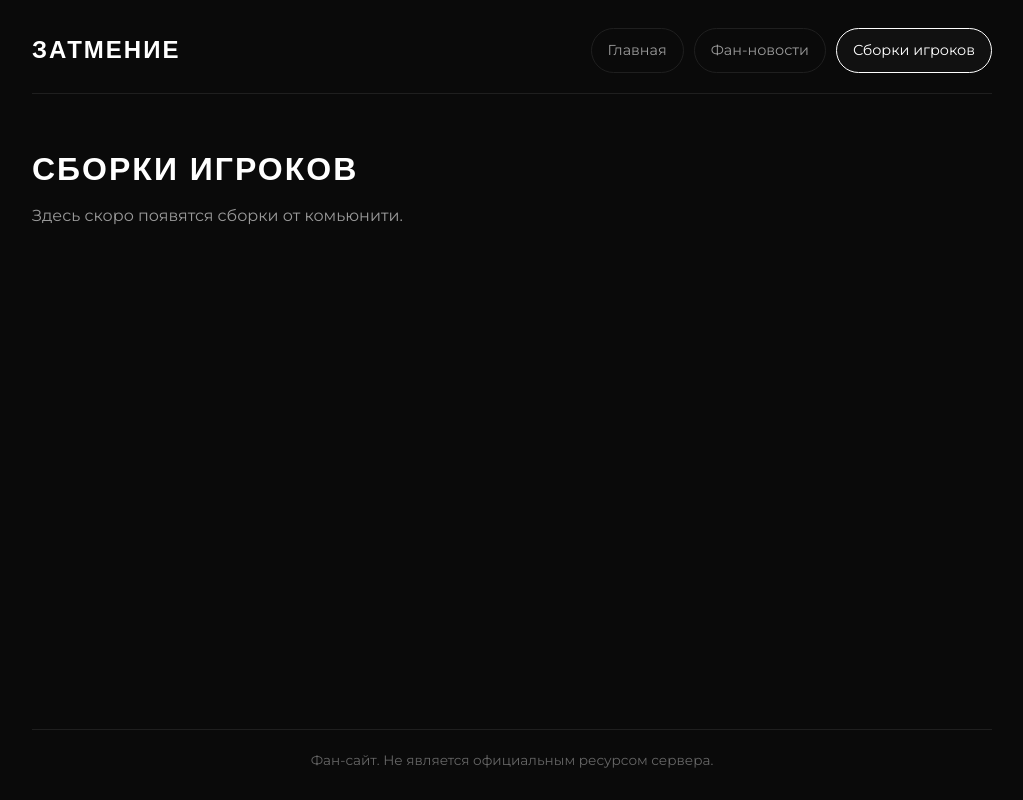
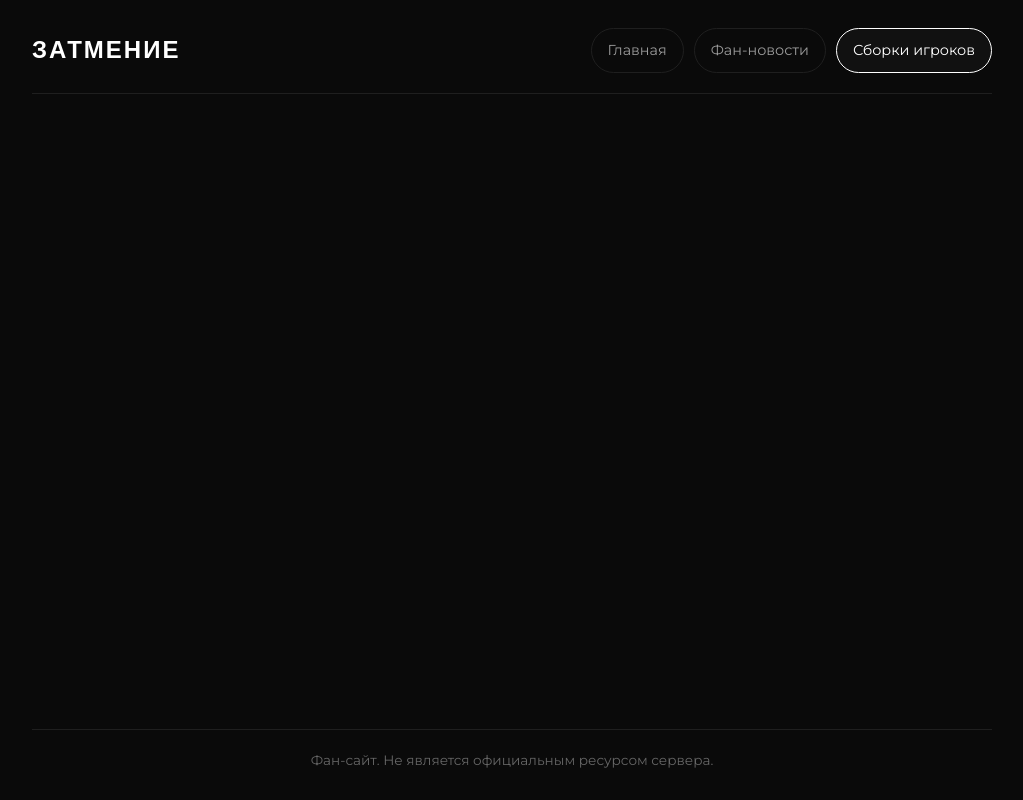
Before and after one commit to SaDFFOX/zatmenie, a plain HTML site: page builds.html in a window 1280 px wide. Shown: the whole page, without its empty margins (128-1151 px from the left). Drawn offline with Linux system fonts and the light colour scheme; a web font is replaced by a local one.

Commit message:
Update builds.html

```diff
--- a/builds.html
+++ b/builds.html
@@ -20,14 +20,7 @@
       </nav>
     </header>
 
-    <section class="page-title">
-      <h1>СБОРКИ ИГРОКОВ</h1>
-      <p>Здесь скоро появятся сборки от комьюнити.</p>
-    </section>
-
-    <section class="cards">
-      <!-- Пусто. Сборки будут добавлены позже. -->
-    </section>
+    <!-- Пусто -->
 
     <footer>
       <p>Фан-сайт. Не является официальным ресурсом сервера.</p>
```
